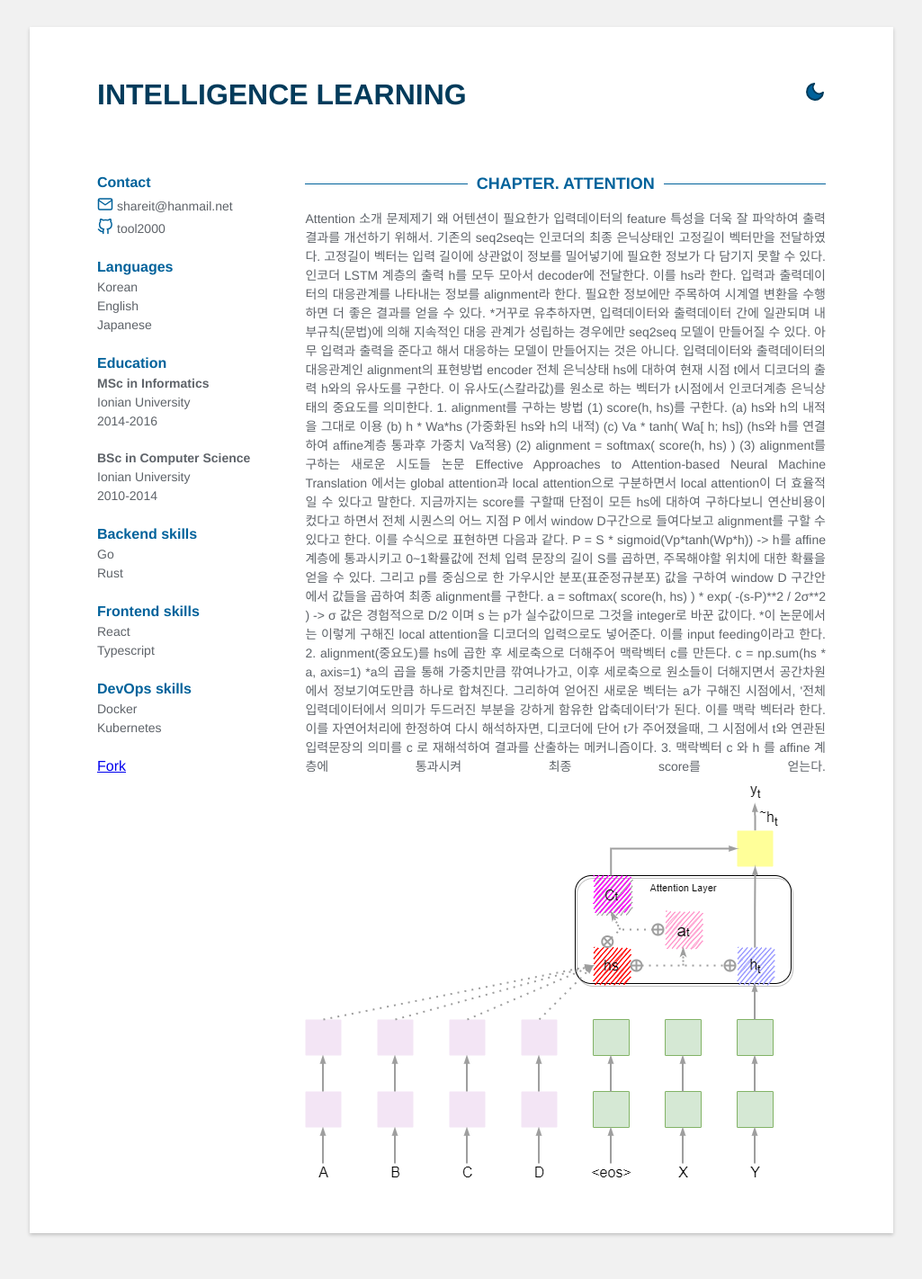
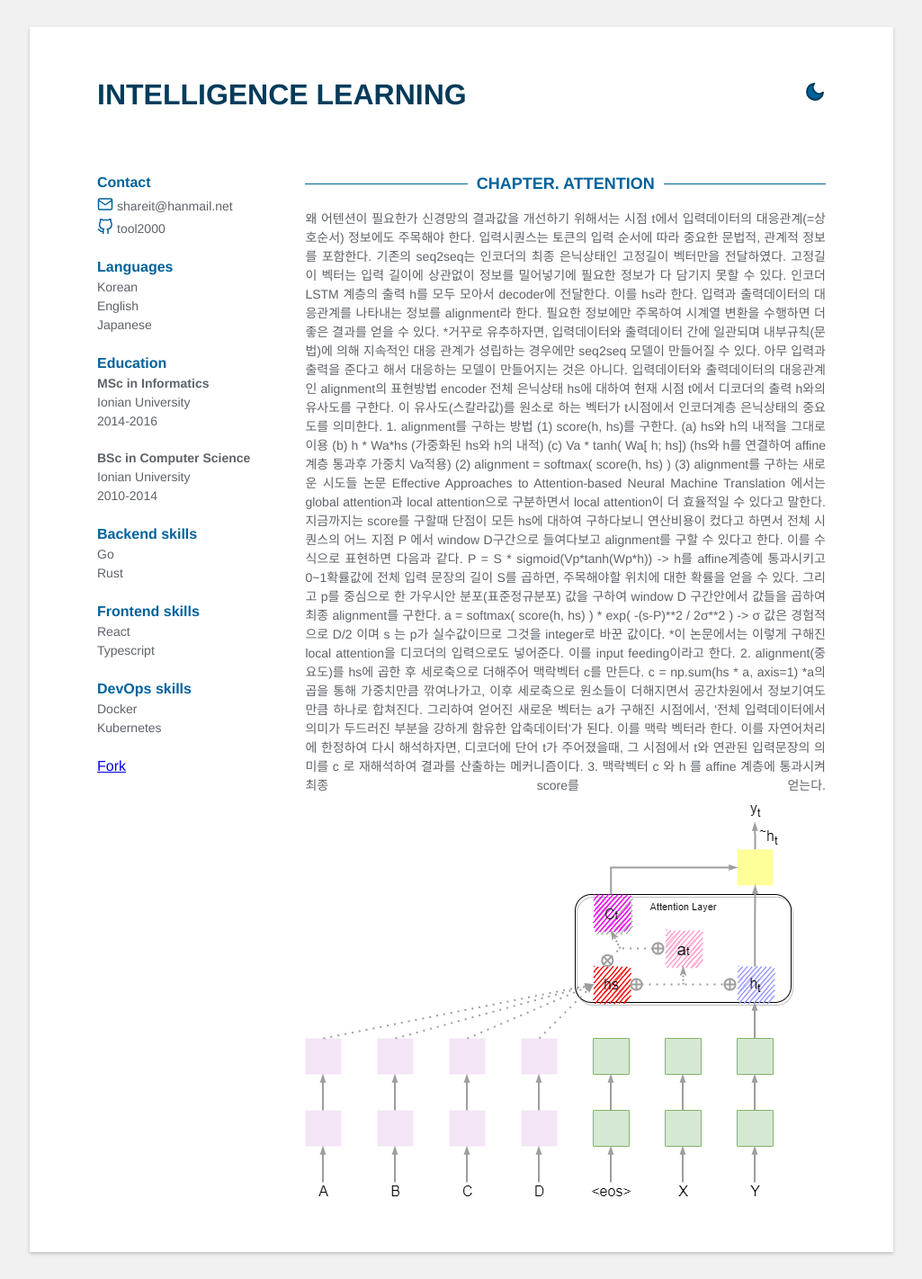
Before and after one commit to tool2000/tool2000.github.io, a Jekyll site: the page built from index.html, in a window 1280 px wide. Shown: the whole page at 90% size, without its empty margins (127-1152 px from the left). Built offline with Jekyll 4.4.1, drawn with Linux system fonts in a browser that asks for light colours; before the commit the page ends 1401 px from its top, so only the background shows below that.

Commit message:
줄바꿈 테스트

```diff
--- a/_includes/attention.html
+++ b/_includes/attention.html
@@ -4,17 +4,21 @@
     <h2 class="title">Chapter. Attention</h2>
     <div class="details">
 
-        Attention 소개
+        왜 어텐션이 필요한가
 
-        문제제기
-        왜 어텐션이 필요한가
-        입력데이터의 feature 특성을 더욱 잘 파악하여 출력 결과를 개선하기 위해서.
+
+        신경망의 결과값을 개선하기 위해서는 시점 t에서 입력데이터의 대응관계(=상호순서) 정보에도 주목해야 한다.
+        입력시퀀스는 토큰의 입력 순서에 따라 중요한 문법적, 관계적 정보를 포함한다.
         기존의 seq2seq는 인코더의 최종 은닉상태인 고정길이 벡터만을 전달하였다.
         고정길이 벡터는 입력 길이에 상관없이 정보를 밀어넣기에 필요한 정보가 다 담기지 못할 수 있다.
+
         인코더 LSTM 계층의 출력 h를 모두 모아서 decoder에 전달한다. 이를 hs라 한다.
         입력과 출력데이터의 대응관계를 나타내는 정보를 alignment라 한다.
         필요한 정보에만 주목하여 시계열 변환을 수행하면 더 좋은 결과를 얻을 수 있다.
         *거꾸로 유추하자면, 입력데이터와 출력데이터 간에 일관되며 내부규칙(문법)에 의해 지속적인 대응 관계가 성립하는 경우에만 seq2seq 모델이 만들어질 수 있다. 아무 입력과 출력을 준다고 해서 대응하는 모델이 만들어지는 것은 아니다.
+
+
+
 
         입력데이터와 출력데이터의 대응관계인 alignment의 표현방법
         encoder 전체 은닉상태 hs에 대하여 현재 시점 t에서 디코더의 출력 h와의 유사도를 구한다.
```
